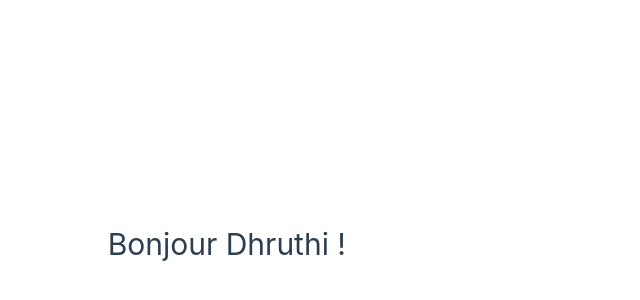
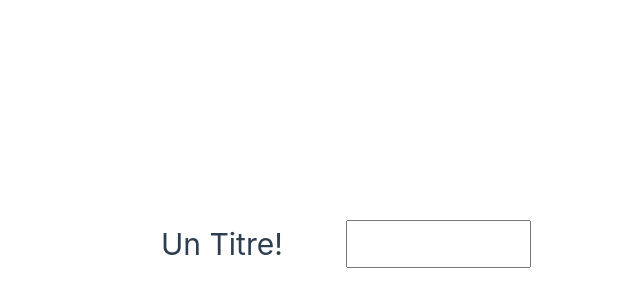
Before and after one commit to dhruthinooka/vueProj, a Vue app: page / in a window 1280 px wide. Shown: the part 156-456 px from the top of the page, without its empty margins (294-934 px from the left). Built offline with nearby package versions, Linux system fonts and the light colour scheme; the HTML template or start-up script is replaced by a standard one.

Commit message:
v-text, v-bind and functions

```diff
--- a/src/App.vue
+++ b/src/App.vue
@@ -1,7 +1,13 @@
 <template>
-  <h1>Bonjour {{ name }} !</h1>
+  <h1>{{ getTitle() }}</h1>
+  <input :type="getType()" />
 </template>
 <script setup lang="ts">
-const name = 'Dhruthi'
+function getTitle() {
+  return 'Un Titre!'
+}
+function getType() {
+  return 'number'
+}
 </script>
 <style></style>
```
